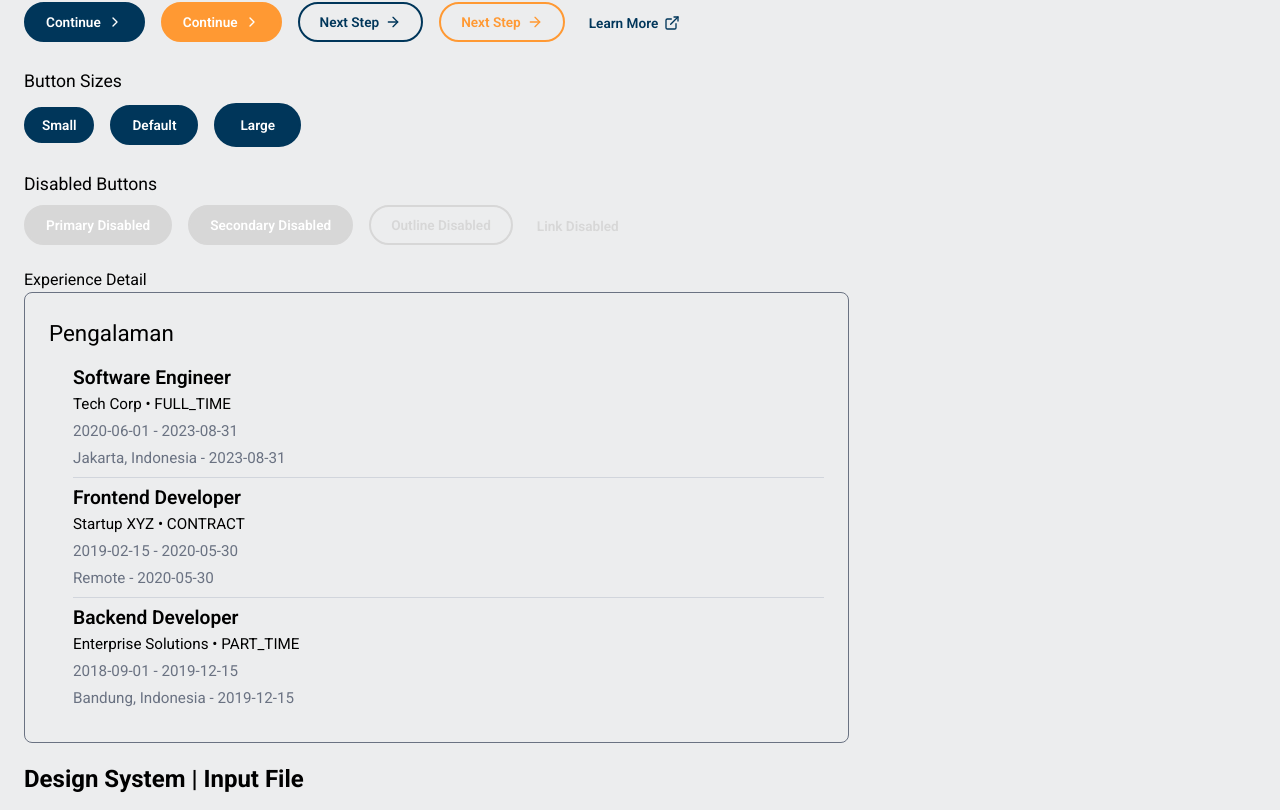
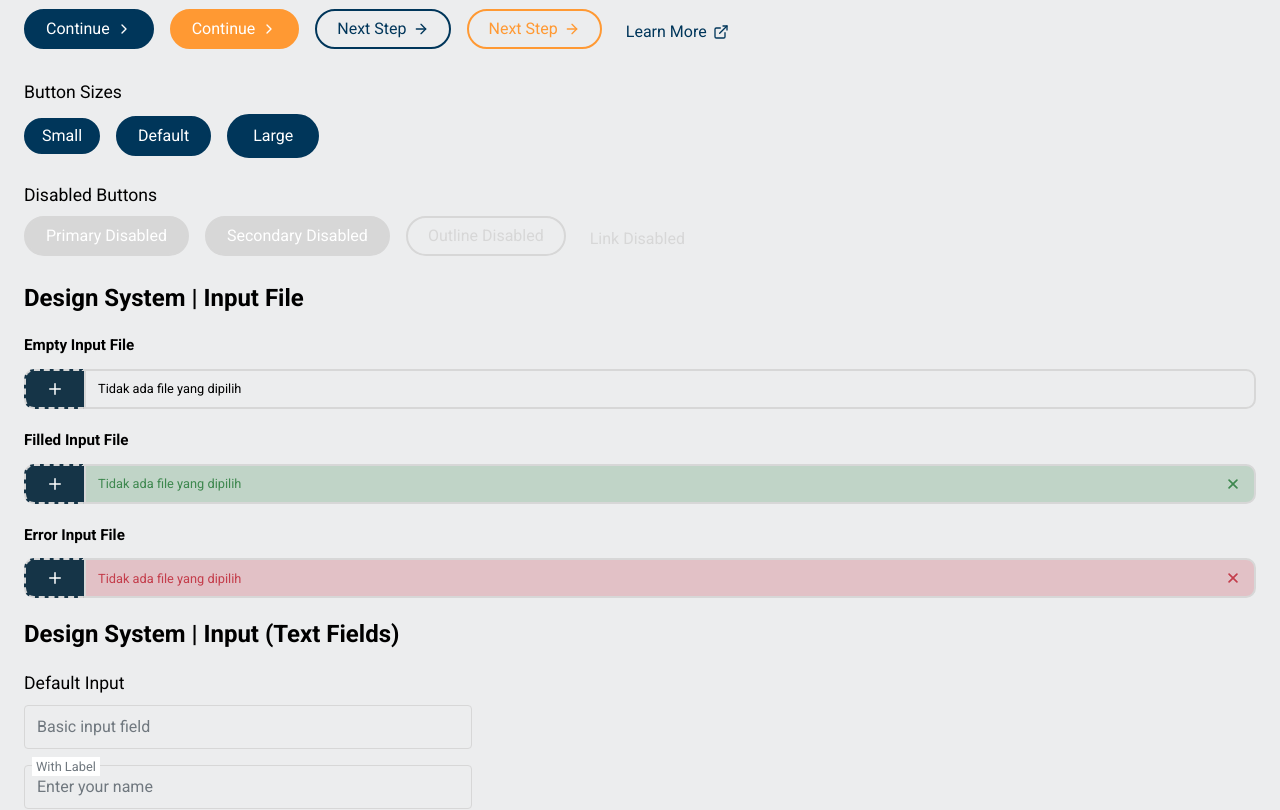
Before and after one commit to Rencanakan-id/rencanakan-talent_pool-frontend, a React (Vite) app: page /design in a window 1280 px wide. Shown: the part 1271-2081 px from the top of the page. Built offline with nearby package versions, Linux system fonts and the light colour scheme.

Commit message:
[RED] init test for landing page

```diff
--- a/jest.config.ts
+++ b/jest.config.ts
@@ -6,6 +6,7 @@ const config: Config = {
   setupFilesAfterEnv: ['<rootDir>/src/__tests__/setupTests.ts'],
   moduleNameMapper: {
     '\\.(css|less|scss|sass)$': 'identity-obj-proxy', // Biar Jest bisa handle import CSS
+    '^@/(.*)$': '<rootDir>/src/$1',
   },
   collectCoverage: true, // Mengaktifkan coverage
   coverageDirectory: 'coverage', // Direktori hasil laporan
--- a/src/components/ui/button.tsx
+++ b/src/components/ui/button.tsx
@@ -65,16 +65,7 @@ export const Button = React.forwardRef<HTMLButtonElement, ButtonProps>(
             {icon}
           </span>
         )}
-        <Typography
-          variant="p4"
-          className={cn(
-            'font-semibold',
-            variant === 'link' && 'underline-offset-4',
-            'text-sm sm:text-base'
-          )}
-        >
           {children}
-        </Typography>
         {icon && iconPosition === 'end' && (
           <span className="inline-flex h-3 w-3 items-center justify-center sm:h-4 sm:w-4">
             {icon}
--- a/src/components/ui/experience.tsx
+++ /dev/null
@@ -1,68 +0,0 @@
-import React, { useState } from 'react';
-import { Typography } from '../atoms/typography';
-
-function Experience() {
-
-  const dummyExperience = [
-    {
-      id: 1,
-      title: 'Software Engineer',
-      company: 'Tech Corp',
-      employmentType: 'FULL_TIME',
-      startDate: '2020-06-01',
-      endDate: '2023-08-31',
-      location: 'Jakarta, Indonesia',
-      locationType: 'ONSITE',
-      talentId: 101,
-    },
-    {
-      id: 2,
-      title: 'Frontend Developer',
-      company: 'Startup XYZ',
-      employmentType: 'CONTRACT',
-      startDate: '2019-02-15',
-      endDate: '2020-05-30',
-      location: 'Remote',
-      locationType: 'REMOTE',
-      talentId: 102,
-    },
-    {
-      id: 3,
-      title: 'Backend Developer',
-      company: 'Enterprise Solutions',
-      employmentType: 'PART_TIME',
-      startDate: '2018-09-01',
-      endDate: '2019-12-15',
-      location: 'Bandung, Indonesia',
-      locationType: 'HYBRID',
-      talentId: 103,
-    },
-  ];
-  const [experiences] = useState(dummyExperience)
-
-  return (
-    <div className="min-h-[200px] w-auto max-w-[825px] min-w-[200px] rounded-[8px] border border-gray-500 px-6 py-6">
-      <Typography variant="p1" className="pb-4">
-        Pengalaman
-      </Typography>
-
-      {experiences.length > 0 ? (
-        <div className=" w-auto max-w-[825px] min-w-[200px] space-y-2 divide-y divide-gray-300 pl-6">
-          {dummyExperience.map((exp) => (
-            <div className='space-y-1  min-h-[112px]'>
-              <Typography variant="h5"> {exp.title} </Typography>
-              <Typography variant="p3"  > {exp.company} • {exp.employmentType} </Typography>
-              <Typography variant="p3" className='text-gray-500'> {exp.startDate} - {exp.endDate} </Typography>
-              <Typography variant="p3" className='text-gray-500'> {exp.location} - {exp.endDate} </Typography>
-            </div>
-
-          ))}
-        </div>
-      ) : (
-        <p className="text-gray-500">Tidak ada pengalaman.</p>
-      )}
-    </div>
-  );
-}
-
-export default Experience;
--- a/src/modules/DesignSystemModule/index.tsx
+++ b/src/modules/DesignSystemModule/index.tsx
@@ -1,5 +1,4 @@
 import { Typography, Textarea, Button, FileInput, Input } from '@/components';
-import Experience from '@/components/ui/experience';
 import { Mail, Search, ArrowRight, ChevronRight, User, Bell, ExternalLink } from 'lucide-react';
 
 export const DesignSystemModule = () => {
@@ -129,10 +128,6 @@ export const DesignSystemModule = () => {
           </div>
         </div>
       </div>
-      <div>
-        <h1> Experience Detail </h1>
-        <Experience />
-      </div>
 
       <h1 className="text-2xl font-bold">Design System | Input File</h1>
 
```
Also changed, not shown: 1 other file (tests, documents, lock files or other folders).
